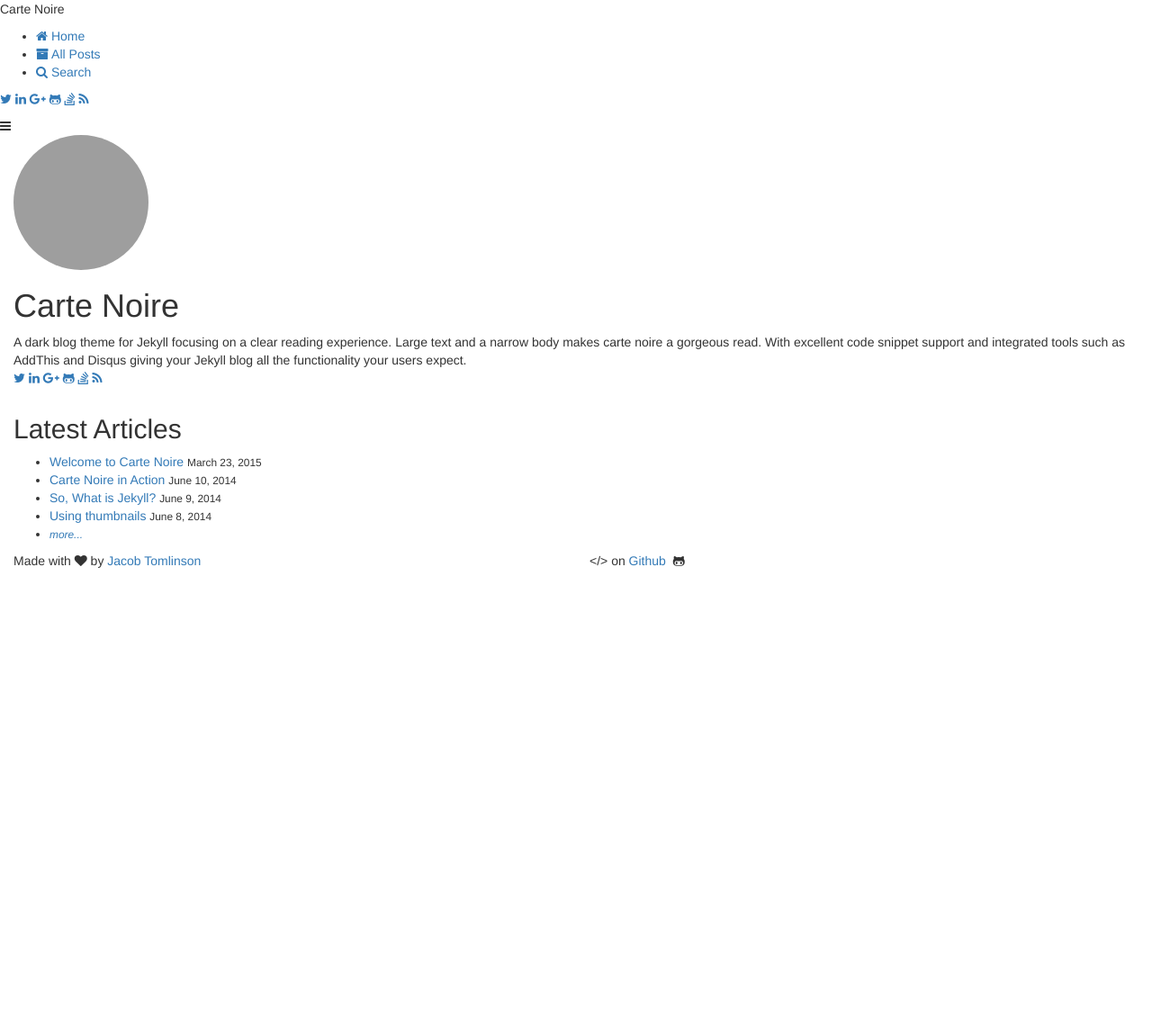
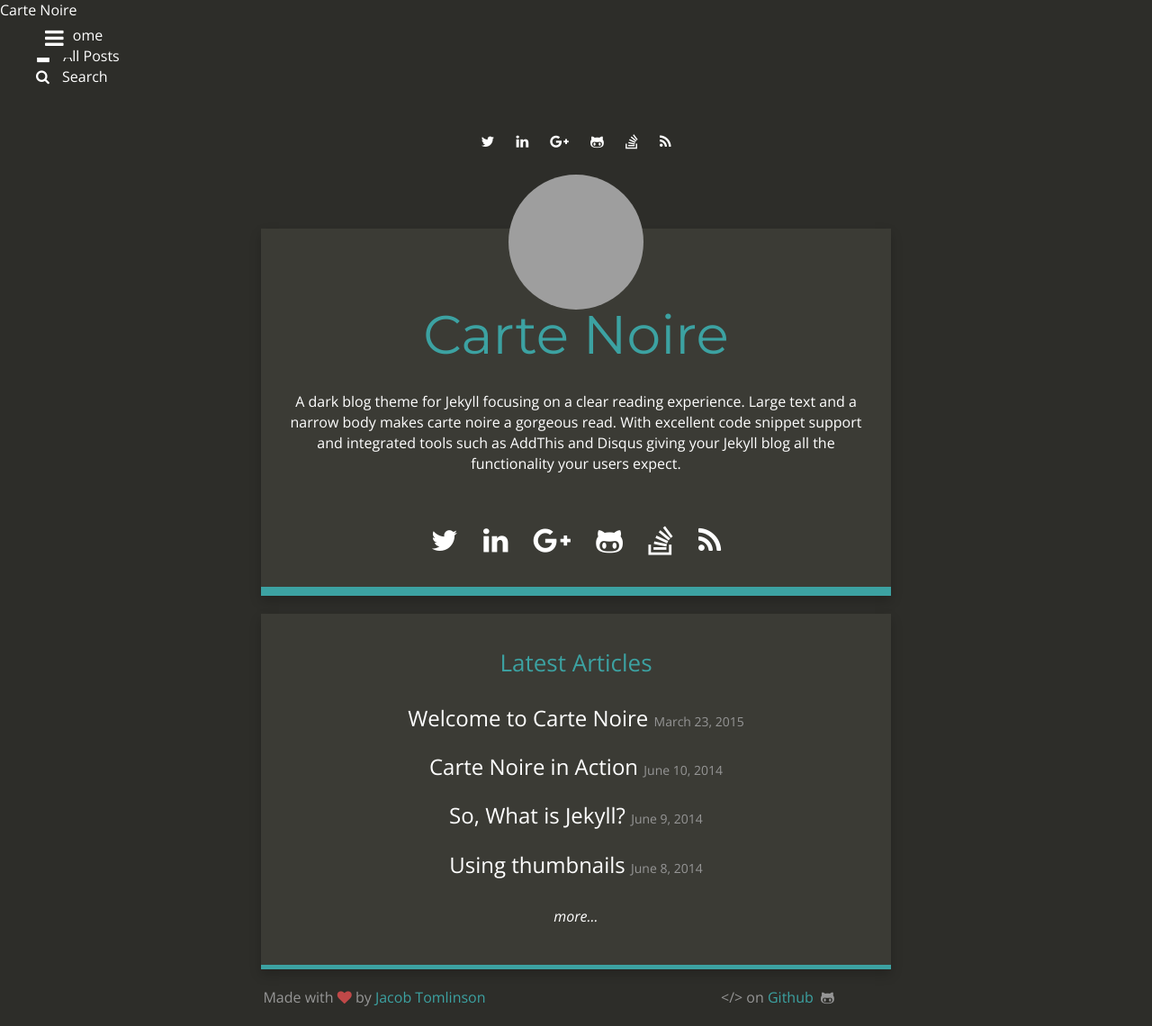
Before and after one commit to BriGitBardot/Bewerbung2, a Jekyll site: the page built from index.html, in a window 1280 px wide. Shown: the whole page at 90% size. Built offline with Jekyll 4.4.1, drawn with Linux system fonts in a browser that asks for light colours; nearby versions of some CDN libraries; library files that are not in the unit come from our copies; before the commit the page ends 900 px from its top, so only the background shows below that; grey boxes are pictures that could not be loaded.

Commit message:
Update head.html

```diff
--- a/_includes/head.html
+++ b/_includes/head.html
@@ -7,7 +7,7 @@
 <link rel="profile" href="http://gmpg.org/xfn/11" />
 <link rel="stylesheet" href="//netdna.bootstrapcdn.com/bootstrap/3.1.1/css/bootstrap.min.css">
 <link rel="stylesheet" href="//netdna.bootstrapcdn.com/font-awesome/4.0.3/css/font-awesome.css">
-<link rel="stylesheet" type="text/css" media="all" href="{{ site.baseurl }}css/style.css" />
+<link rel="stylesheet" type="text/css" media="all" href="{{ url.baseurl }}css/style.css" />
 <link rel="stylesheet" type="text/css" media="all" href="{{ site.baseurl }}css/jquery.mmenu.all.css" />
 <link rel="stylesheet" href="{{ site.baseurl }}css/highlightjs.piperita.css">
 
```
